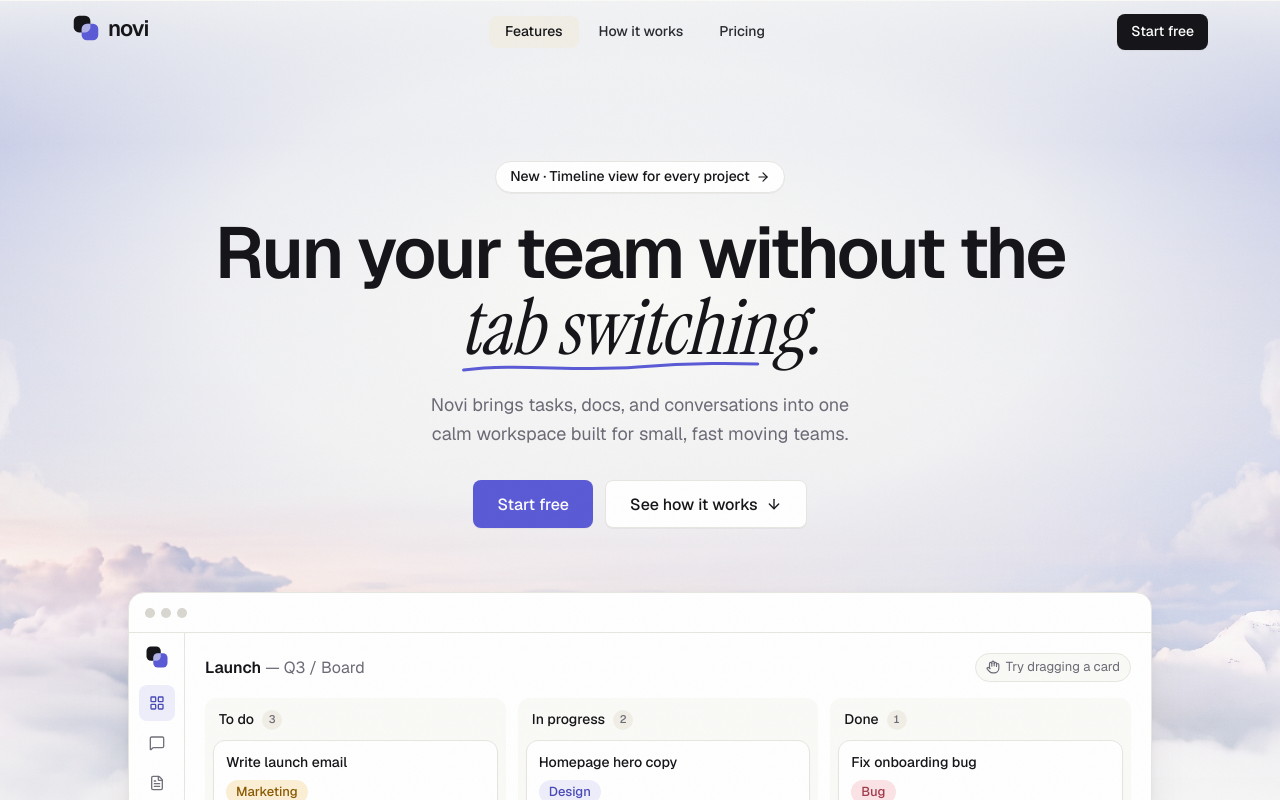
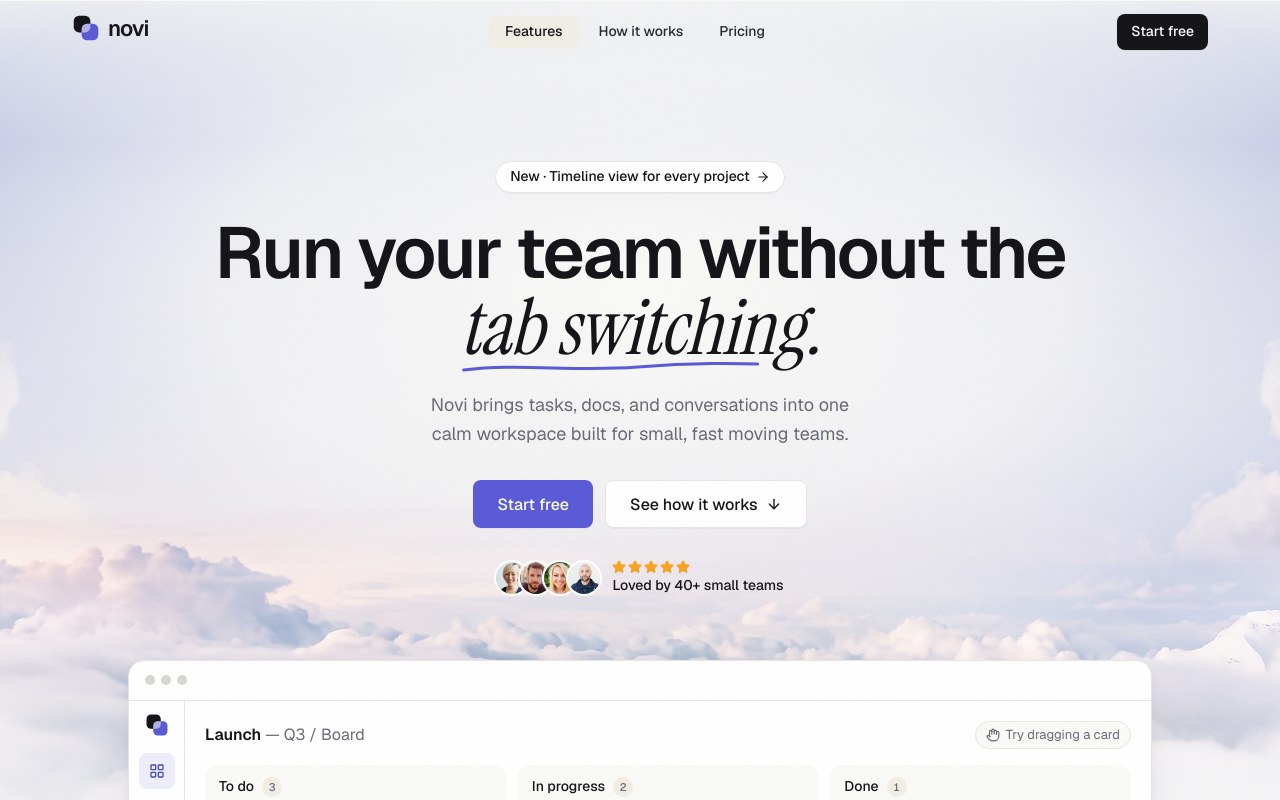
Before and after one commit to kcritesh/novi, a Next.js app: page / in a window 1280 px wide. Shown: the top 800 px of the page. Built offline with nearby package versions, Linux system fonts and the light colour scheme.

Commit message:
feat(hero): add HeroProof component with rating and avatar stack

```diff
--- a/src/app/globals.css
+++ b/src/app/globals.css
@@ -27,6 +27,7 @@
   --color-green-ink: #1f7a45;
   --color-amber-tint: #fbefd5;
   --color-amber-ink: #8a5a00;
+  --color-star: #f5a524;
   --color-rose-tint: #fbe3e6;
   --color-rose-ink: #a23b4b;
 
--- a/src/components/sections/hero.tsx
+++ b/src/components/sections/hero.tsx
@@ -2,15 +2,15 @@
 
 import { useRef, type RefObject } from "react";
 import Image from "next/image";
-import { ArrowDown, ArrowRight } from "lucide-react";
+import { ArrowDown, ArrowRight, Star } from "lucide-react";
 import { motion, useScroll, useTransform } from "motion/react";
 
 import heroSky from "@/assets/hero-sky.jpeg";
 
 import { NoviWindow } from "@/components/demos/novi-window";
 import { TabCollapse } from "@/components/demos/tab-collapse";
-import { hero } from "@/content/content";
-import { Button, Em, Heading, Pill, Section, Text } from "@/design-system";
+import { hero, heroProof } from "@/content/content";
+import { Avatar, AvatarStack, Button, Em, Heading, Pill, Section, Text } from "@/design-system";
 import { useMagnetic } from "@/hooks/use-magnetic";
 import { usePrefersReducedMotion } from "@/hooks/use-prefers-reduced-motion";
 import { heroParallax, spring } from "@/lib/motion";
@@ -38,6 +38,29 @@ function Scribble() {
         }}
       />
     </svg>
+  );
+}
+
+function HeroProof() {
+  return (
+    <div className="mt-8 flex animate-rise-in items-center justify-center gap-3 [animation-delay:320ms]">
+      <AvatarStack aria-hidden className="-space-x-2">
+        {heroProof.people.map((person) => (
+          <Avatar key={person.name} name={person.name} src={person.photo} size="md" />
+        ))}
+      </AvatarStack>
+      <div className="flex flex-col items-start gap-0.5">
+        <div className="flex gap-0.5 text-star">
+          {Array.from({ length: heroProof.rating }, (_, i) => (
+            <Star key={i} aria-hidden className="size-3.5 fill-current" />
+          ))}
+        </div>
+        <Text size="label" tone="ink" className="font-medium">
+          <span className="sr-only">Rated {heroProof.rating} out of 5. </span>
+          {heroProof.label}
+        </Text>
+      </div>
+    </div>
   );
 }
 
@@ -138,6 +161,8 @@ export function Hero() {
             </a>
           </Button>
         </div>
+
+        <HeroProof />
       </div>
 
       <div className="relative mx-auto mt-14 max-w-5xl sm:mt-16">
--- a/src/content/content.ts
+++ b/src/content/content.ts
@@ -52,6 +52,12 @@ export const people = {
   ana: { name: "Ana Ortiz", tone: "rose", photo: anaPhoto },
   sam: { name: "Sam Patel", tone: "amber", photo: samPhoto },
 } satisfies Record<string, Person>;
+
+export const heroProof = {
+  people: [people.maya, people.joshua, people.ana, people.sam],
+  rating: 5,
+  label: "Loved by 40+ small teams",
+} as const;
 
 export const tags = {
   design: { label: "Design", tone: "accent" },
```
